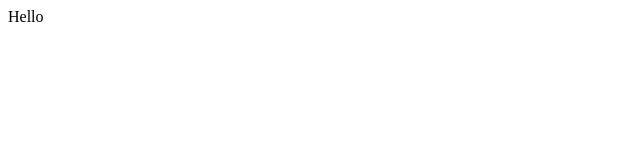
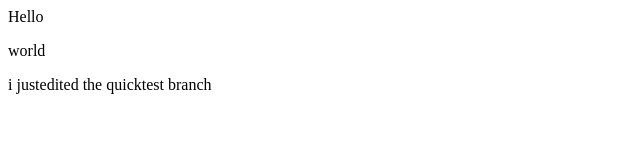
Before and after one commit to mbsira/demo-repo, a plain HTML site: page index.html in a window 1280 px wide. Shown: the whole page, without its empty margins (0-640 px from the left). Drawn offline with Linux system fonts and the light colour scheme.

Commit message:
testing quicktest branch

```diff
--- a/index.html
+++ b/index.html
@@ -1 +1,3 @@
 <div>Hello</div>
+<p>world</p>
+<p> i justedited the quicktest branch</p>
```
Also changed, not shown: 1 other file.
